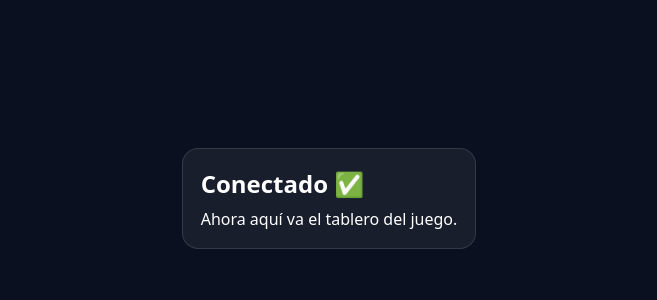
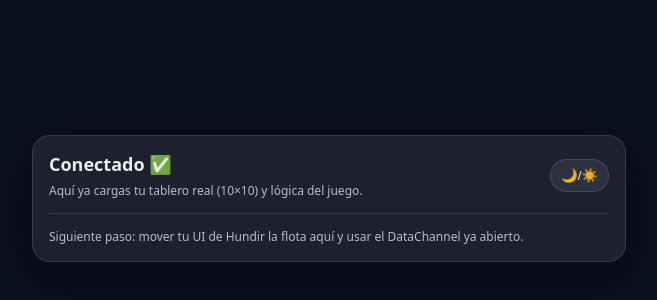
Before and after one commit to JMoyaSaez/Juegos, a plain HTML site: page hundir/game.html in a window 1280 px wide. Shown: the part 202-502 px from the top of the page, without its empty margins (311-968 px from the left). Drawn offline with Linux system fonts and the light colour scheme.

Commit message:
Update game.html

```diff
--- a/hundir/game.html
+++ b/hundir/game.html
@@ -1,18 +1,49 @@
 <!doctype html>
-<html lang="es">
+<html lang="es" data-theme="dark">
 <head>
-  <meta charset="utf-8">
-  <meta name="viewport" content="width=device-width,initial-scale=1,viewport-fit=cover">
+  <meta charset="utf-8" />
+  <meta name="viewport" content="width=device-width,initial-scale=1,viewport-fit=cover" />
   <title>Hundir la flota · Juego</title>
   <style>
-    body{margin:0;font-family:system-ui;background:#0b1020;color:#fff;display:grid;place-items:center;min-height:100dvh}
-    .box{padding:18px;border:1px solid rgba(255,255,255,.12);border-radius:16px;background:rgba(255,255,255,.06)}
+    :root{
+      --bg:#0b1020; --fg:rgba(255,255,255,.92); --muted:rgba(255,255,255,.7);
+      --card:rgba(255,255,255,.07); --line:rgba(255,255,255,.12); --shadow:0 16px 50px rgba(0,0,0,.45);
+      --r:18px;
+    }
+    html[data-theme="light"]{
+      --bg:#f6f8ff; --fg:rgba(10,16,32,.92); --muted:rgba(10,16,32,.65);
+      --card:rgba(10,16,32,.06); --line:rgba(10,16,32,.12); --shadow:0 18px 40px rgba(10,16,32,.12);
+    }
+    body{ margin:0; min-height:100dvh; display:grid; place-items:center; font-family:system-ui; background:var(--bg); color:var(--fg); }
+    .card{ width:min(560px, 92vw); border:1px solid var(--line); background:var(--card); border-radius:var(--r); box-shadow:var(--shadow); padding:16px; }
+    .top{ display:flex; justify-content:space-between; align-items:center; gap:10px; }
+    button{ border:1px solid var(--line); background:rgba(255,255,255,.08); color:var(--fg); border-radius:999px; padding:8px 10px; }
+    .muted{ color:var(--muted); font-size:12px; margin-top:6px; }
   </style>
 </head>
 <body>
-  <div class="box">
-    <h2 style="margin:0 0 8px">Conectado ✅</h2>
-    <div>Ahora aquí va el tablero del juego.</div>
+  <div class="card">
+    <div class="top">
+      <div>
+        <div style="font-weight:800;font-size:18px">Conectado ✅</div>
+        <div class="muted">Aquí ya cargas tu tablero real (10×10) y lógica del juego.</div>
+      </div>
+      <button id="themeBtn" type="button">🌙/☀️</button>
+    </div>
+    <hr style="border:none;border-top:1px solid var(--line);margin:14px 0">
+    <div class="muted">
+      Siguiente paso: mover tu UI de Hundir la flota aquí y usar el DataChannel ya abierto.
+    </div>
   </div>
+
+  <script>
+    const KEY="battleship_theme_v1";
+    const apply=(t)=>document.documentElement.setAttribute("data-theme", t);
+    apply(localStorage.getItem(KEY) || "dark");
+    document.getElementById("themeBtn").onclick=()=>{
+      const t=document.documentElement.getAttribute("data-theme")==="dark"?"light":"dark";
+      apply(t); localStorage.setItem(KEY,t);
+    };
+  </script>
 </body>
 </html>
```
